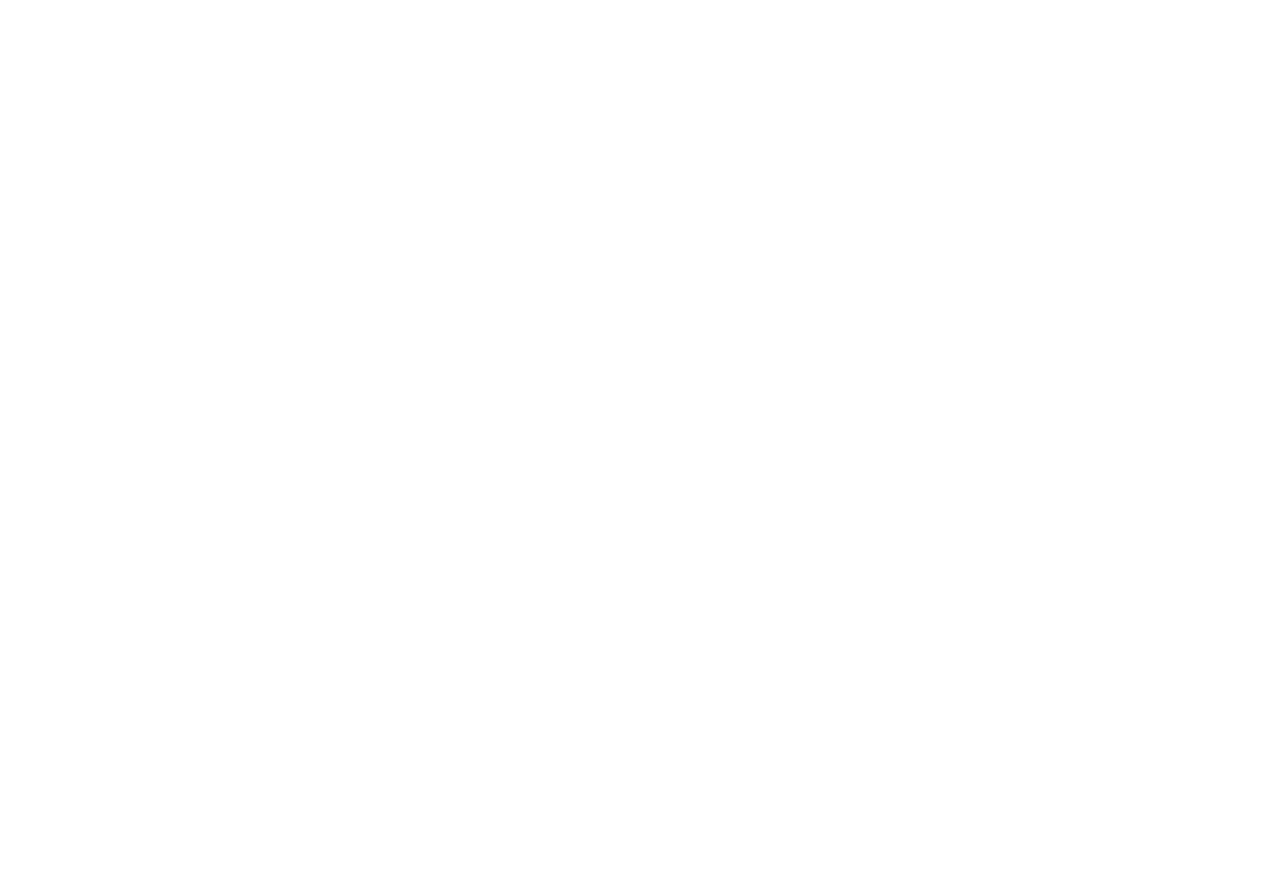
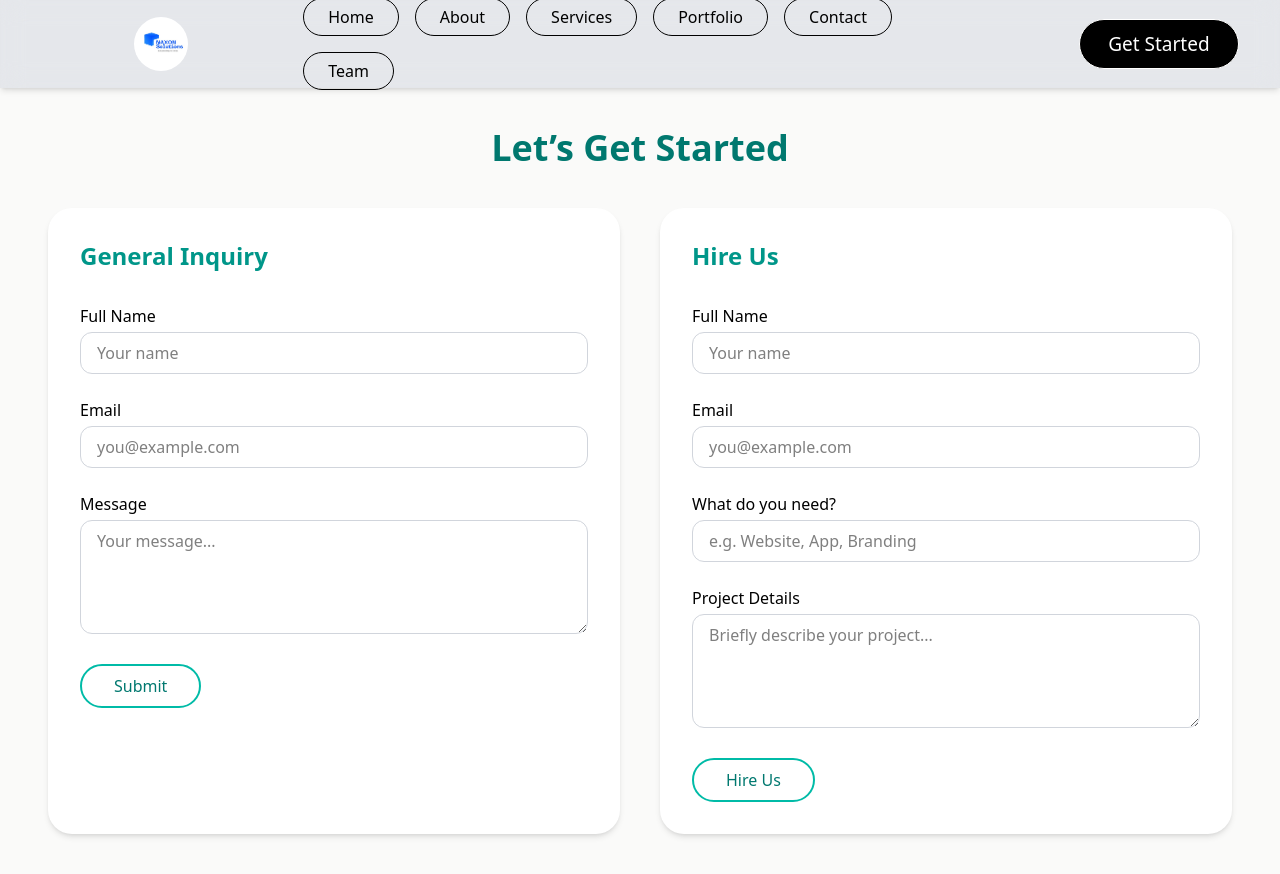
Before and after one commit to Zahidsherkhan/CompanyGHL, a React (Vite) app in the folder frontend/: page /getstarted in a window 1280 px wide. Before the commit this address had no page. Before the commit the page ends 800 px from the top, so only its background shows below. Built offline with nearby package versions, Linux system fonts and the light colour scheme.

Commit message:
website ahs been completed

```diff
--- a/frontend/package.json
+++ b/frontend/package.json
@@ -16,7 +16,7 @@
     "react": "^19.0.0",
     "react-dom": "^19.0.0",
     "react-icons": "^5.5.0",
-    "react-router-dom": "^7.5.0",
+    "react-router-dom": "^7.5.1",
     "react-scroll": "^1.9.3",
     "react-swipeable": "^7.0.2"
   },
--- a/frontend/src/App.jsx
+++ b/frontend/src/App.jsx
@@ -1,12 +1,13 @@
 import React from "react";
 import { Routes, Route } from "react-router-dom";
 import Home from "./Pages/Home";
-
+import Getstarted from "./Pages/Getstarted";
 const App = () => {
   return (
     <div className="bg-gray-200">
       <Routes>
         <Route path="/" element={<Home />} />
+        <Route path="/getstarted" element={<Getstarted />} />
       </Routes>
     </div>
   );
--- a/frontend/src/Components/Navbar.jsx
+++ b/frontend/src/Components/Navbar.jsx
@@ -2,7 +2,8 @@
 import { AiOutlineMenu } from "react-icons/ai";
 import logo from "../assets/logo.jpg";
 import { Link } from "react-scroll";
-
+import { Link as RouterLink } from "react-router-dom";
+import Getstarted from "../Pages/Getstarted";
 const Navbar = () => {
   let [flag, setFlag] = useState(true);
   const [activeIndex, setActiveIndex] = useState(null);
@@ -72,9 +73,11 @@
         </nav>
 
         <div className="flex gap-4 mr-5 sm:max-w-3/4 pl-3.5">
-          <button className="py-6 px-7 border rounded-full h-10 flex items-center bg-black text-white justify-center text-[19px]">
-            Get Started
-          </button>
+          <RouterLink to="/getstarted">
+            <button className="py-6 px-7 border rounded-full h-10 flex items-center bg-black text-white justify-center text-[19px]">
+              Get Started
+            </button>
+          </RouterLink>
           <div
             className="flex items-center justify-center pl-2 pr-0 ml-0 mr-0 lg:hidden"
             onClick={handleMenuClick}
--- /dev/null
+++ b/frontend/src/Pages/Getstarted.jsx
@@ -0,0 +1,149 @@
+import React from "react";
+import Navbar from "../Components/Navbar";
+import { Link } from "react-router-dom";
+const Getstarted = () => {
+  return (
+    <>
+      <Link to={"/"}>
+        <Navbar></Navbar>
+      </Link>
+      <div className="bg-stone-50 py-10 px-6 sm:px-12">
+        <h1 className="text-4xl font-bold text-center text-teal-700 mb-10">
+          Let’s Get Started
+        </h1>
+
+        {/* Responsive grid for two forms */}
+        <div className="grid grid-cols-1 lg:grid-cols-2 gap-10">
+          {/* General Inquiry Form */}
+          <form
+            action="http://localhost:3000/api/contact"
+            method="POST"
+            className="flex flex-col gap-6 bg-white rounded-3xl p-8 shadow-md"
+          >
+            <h2 className="text-2xl font-semibold text-teal-600 mb-2">
+              General Inquiry
+            </h2>
+
+            <div>
+              <label htmlFor="name" className="block mb-1 font-medium">
+                Full Name
+              </label>
+              <input
+                id="name"
+                name="fullName"
+                type="text"
+                placeholder="Your name"
+                className="w-full px-4 py-2 rounded-xl border border-gray-300 focus:ring-2 focus:ring-teal-400"
+              />
+            </div>
+
+            <div>
+              <label htmlFor="inquiry-email" className="block mb-1 font-medium">
+                Email
+              </label>
+              <input
+                id="email"
+                name="email"
+                type="email"
+                placeholder="you@example.com"
+                className="w-full px-4 py-2 rounded-xl border border-gray-300 focus:ring-2 focus:ring-teal-400"
+              />
+            </div>
+
+            <div>
+              <label htmlFor="message" className="block mb-1 font-medium">
+                Message
+              </label>
+              <textarea
+                id="message"
+                name="message"
+                rows="4"
+                placeholder="Your message..."
+                className="w-full px-4 py-2 rounded-xl border border-gray-300 focus:ring-2 focus:ring-teal-400"
+              ></textarea>
+            </div>
+
+            <button
+              type="submit"
+              className="self-start border-2 border-teal-500 text-teal-700 hover:bg-teal-500 hover:text-white transition-all rounded-3xl px-8 py-2 cursor-pointer"
+            >
+              Submit
+            </button>
+          </form>
+
+          {/* Hire Us Form */}
+          <form
+            action="http://localhost:3000/api/contact"
+            method="POST"
+            className="flex flex-col gap-6 bg-white rounded-3xl p-8 shadow-md"
+          >
+            <h2 className="text-2xl font-semibold text-teal-600 mb-2">
+              Hire Us
+            </h2>
+
+            <div>
+              <label htmlFor="name" className="block mb-1 font-medium">
+                Full Name
+              </label>
+              <input
+                id="name"
+                name="fullName"
+                type="text"
+                placeholder="Your name"
+                className="w-full px-4 py-2 rounded-xl border border-gray-300 focus:ring-2 focus:ring-teal-400"
+              />
+            </div>
+
+            <div>
+              <label htmlFor="email" className="block mb-1 font-medium">
+                Email
+              </label>
+              <input
+                id="email"
+                name="email"
+                type="email"
+                placeholder="you@example.com"
+                className="w-full px-4 py-2 rounded-xl border border-gray-300 focus:ring-2 focus:ring-teal-400"
+              />
+            </div>
+
+            <div>
+              <label htmlFor="message" className="block mb-1 font-medium">
+                What do you need?
+              </label>
+              <input
+                id="message"
+                name="service"
+                type="text"
+                placeholder="e.g. Website, App, Branding"
+                className="w-full px-4 py-2 rounded-xl border border-gray-300 focus:ring-2 focus:ring-teal-400"
+              />
+            </div>
+
+            <div>
+              <label htmlFor="hire-message" className="block mb-1 font-medium">
+                Project Details
+              </label>
+              <textarea
+                id="hire-message"
+                name="projectDetails"
+                rows="4"
+                placeholder="Briefly describe your project..."
+                className="w-full px-4 py-2 rounded-xl border border-gray-300 focus:ring-2 focus:ring-teal-400"
+              ></textarea>
+            </div>
+
+            <button
+              type="submit"
+              className="self-start border-2 border-teal-500 text-teal-700 hover:bg-teal-500 hover:text-white transition-all rounded-3xl px-8 py-2 cursor-pointer"
+            >
+              Hire Us
+            </button>
+          </form>
+        </div>
+      </div>
+    </>
+  );
+};
+
+export default Getstarted;
```
Also changed, not shown: 1 other file (tests, documents, lock files or other folders).
